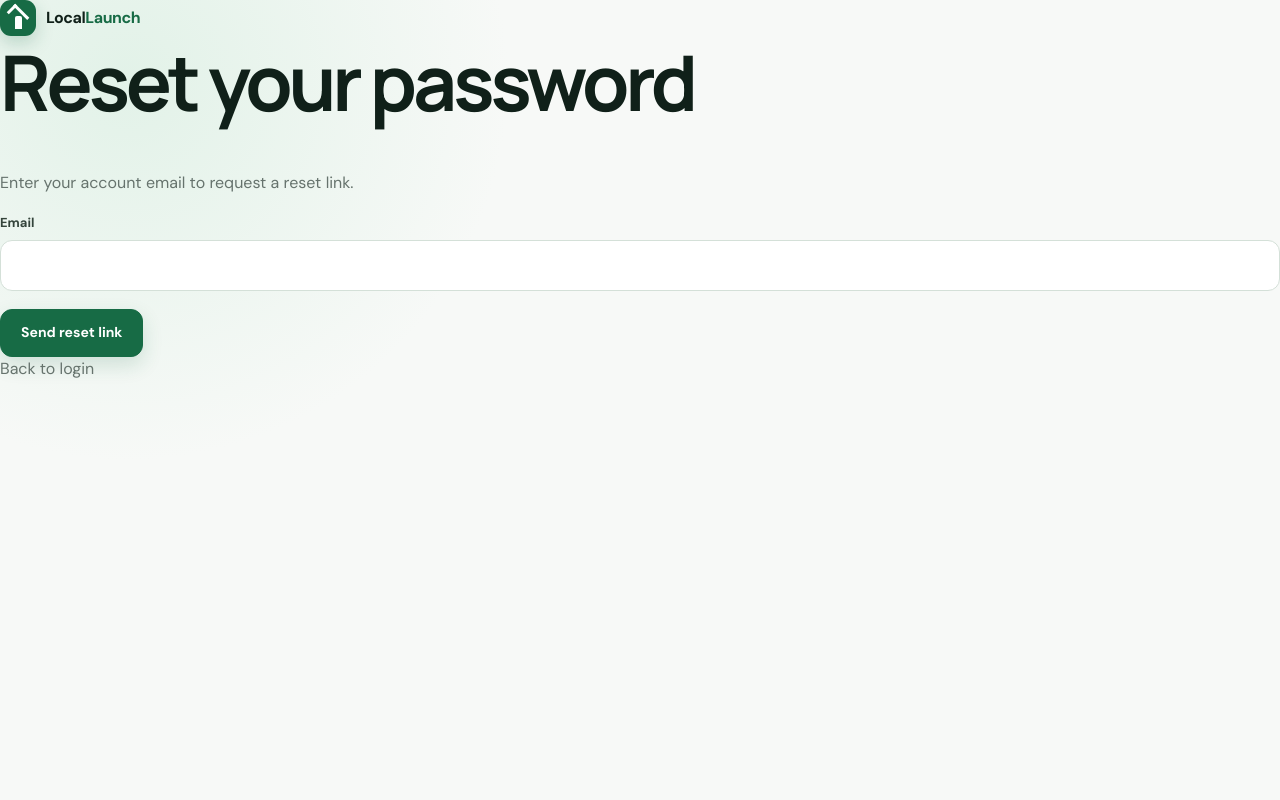
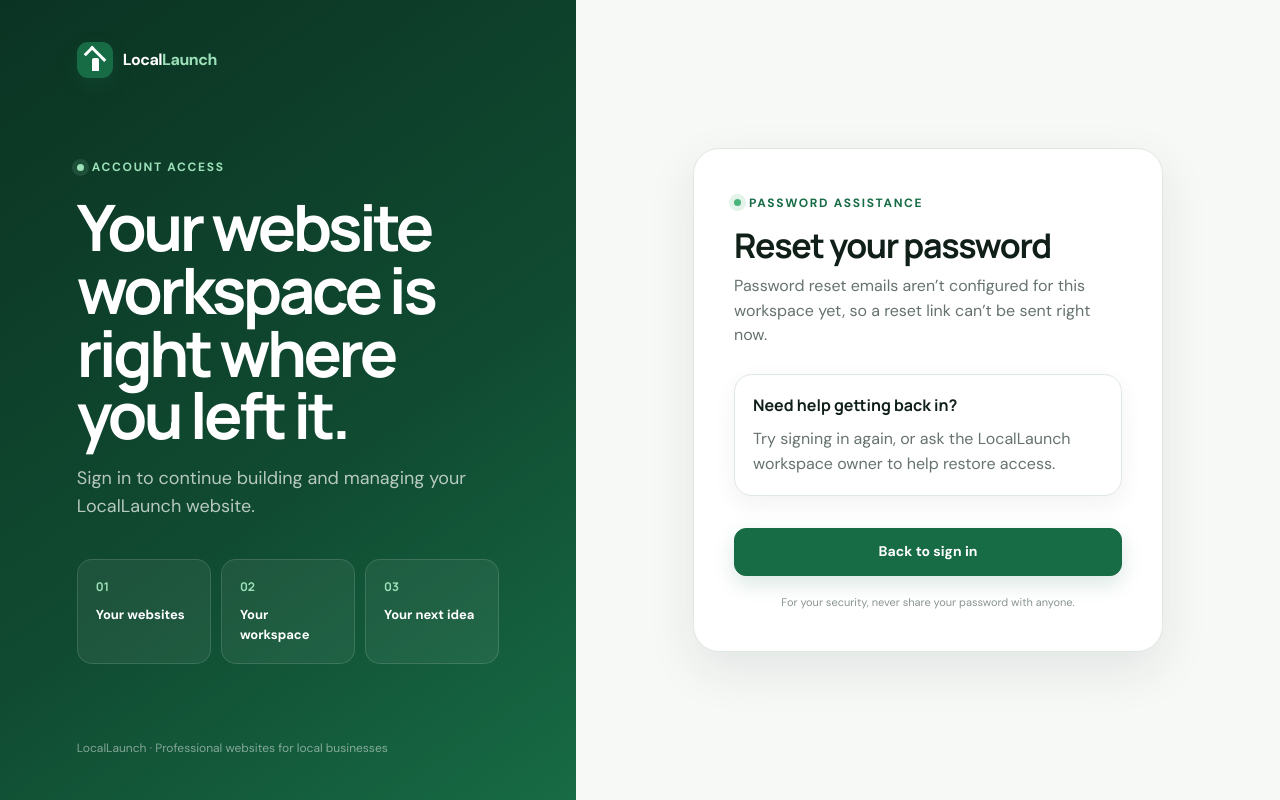
Before and after one commit to erasmusj468/Local-Launch, a Next.js app: page /reset-password in a window 1280 px wide. Built offline with nearby package versions, Linux system fonts and the light colour scheme.

Commit message:
Clarify password reset availability

```diff
--- a/app/reset-password/page.tsx
+++ b/app/reset-password/page.tsx
@@ -1,4 +1,37 @@
-"use client";
-import {useState} from "react";
 import Brand from "@/components/Brand";
-export default function Reset(){const[email,setEmail]=useState("");const[sent,setSent]=useState(false);return <div className="authPage"><div className="auth"><Brand/><h1>Reset your password</h1><p className="muted">{sent?"If this were connected to email, a reset link would be sent to "+email+".":"Enter your account email to request a reset link."}</p>{!sent&&<><div className="field"><label>Email</label><input type="email" value={email} onChange={e=>setEmail(e.target.value)}/></div><button className="button" onClick={()=>email&&setSent(true)}>Send reset link</button></>}<p className="muted"><a href="/login">Back to login</a></p></div></div>}
+
+export default function ResetPasswordPage() {
+  return (
+    <main className="authPage authSplit">
+      <section className="authVisual">
+        <Brand />
+        <div className="authVisualCopy">
+          <span className="eyebrow">Account access</span>
+          <h1>Your website workspace is right where you left it.</h1>
+          <p>Sign in to continue building and managing your LocalLaunch website.</p>
+          <div className="authMiniGrid">
+            <div><strong>01</strong><span>Your websites</span></div>
+            <div><strong>02</strong><span>Your workspace</span></div>
+            <div><strong>03</strong><span>Your next idea</span></div>
+          </div>
+        </div>
+        <div className="authVisualFooter">LocalLaunch · Professional websites for local businesses</div>
+      </section>
+
+      <section className="authFormWrap">
+        <div className="authCard">
+          <div className="authMobileBrand"><Brand /></div>
+          <span className="eyebrow">Password assistance</span>
+          <h2>Reset your password</h2>
+          <p className="muted">Password reset emails aren’t configured for this workspace yet, so a reset link can’t be sent right now.</p>
+          <div className="card" role="status" style={{ margin: "26px 0", padding: "18px" }}>
+            <strong>Need help getting back in?</strong>
+            <p className="muted" style={{ margin: "8px 0 0" }}>Try signing in again, or ask the LocalLaunch workspace owner to help restore access.</p>
+          </div>
+          <a className="button authSubmit" href="/login">Back to sign in</a>
+          <p className="authLegal">For your security, never share your password with anyone.</p>
+        </div>
+      </section>
+    </main>
+  );
+}
```
